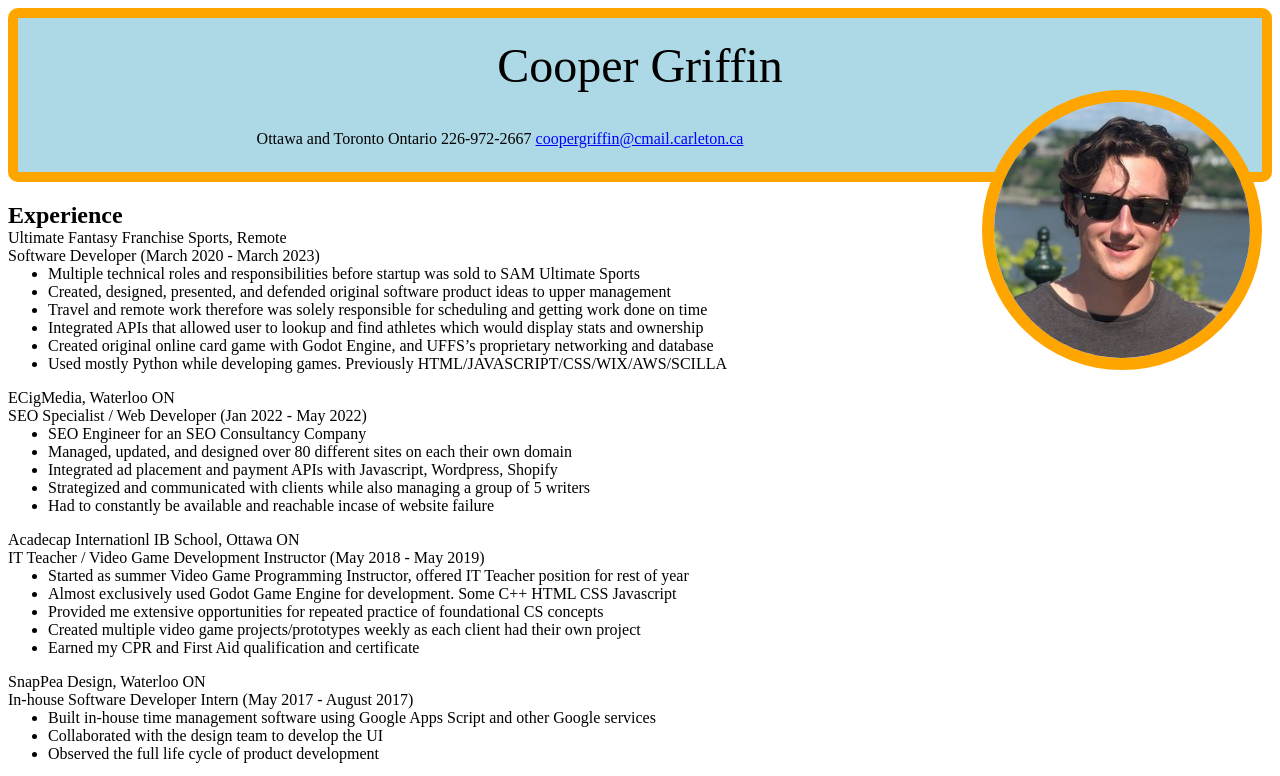
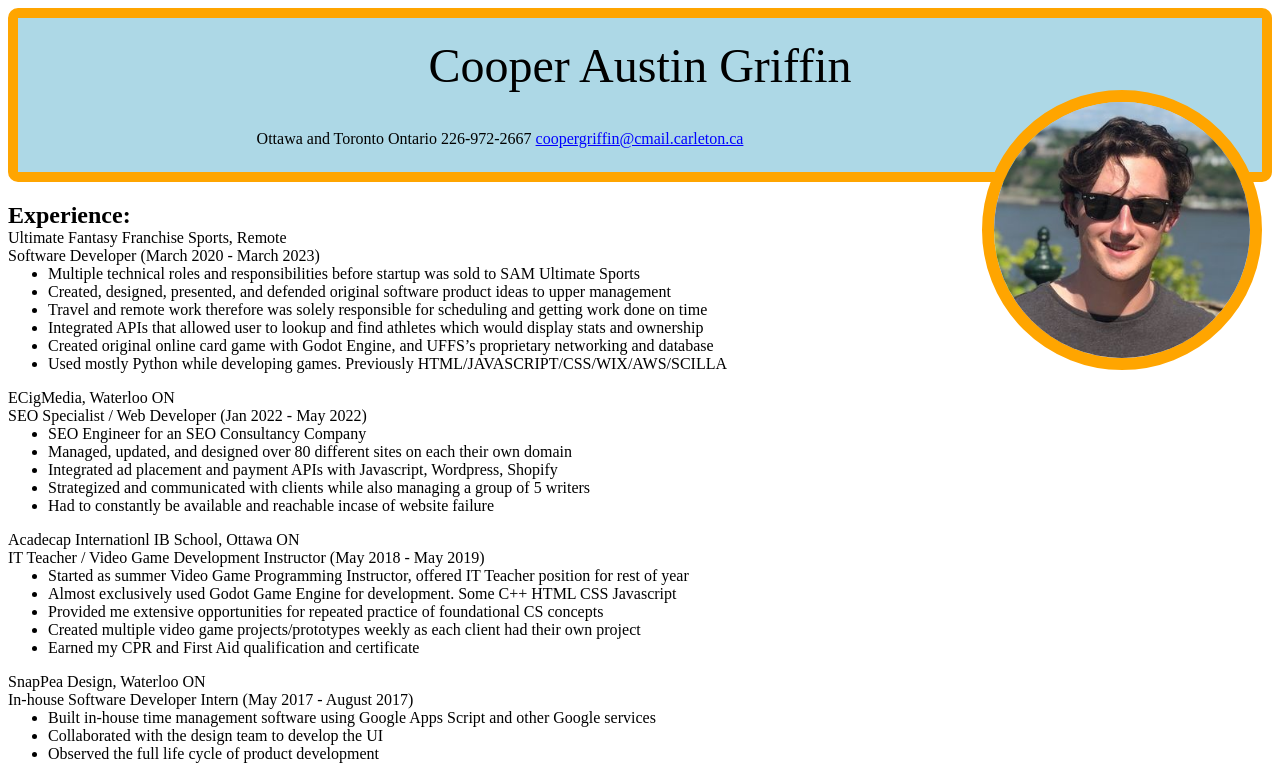
Before and after one commit to coopergriffin/coopergriffin.github.io, a plain HTML site: page index.html in a window 1280 px wide. Shown: the top 776 px of the page. Drawn offline with Linux system fonts and the light colour scheme.

Commit message:
Quick Spelling Fix
Spelling Fix

```diff
--- a/index.html
+++ b/index.html
@@ -13,7 +13,7 @@
 
 	<header class="highlighted">
 
-		<h1>Cooper Griffin</h1>
+		<h1>Cooper Austin Griffin</h1>
 		<img src="pictures/PictureCooperGriffin.jpg" alt="picture" style="width: 20vw; min-width: 100px; max-width: 300px;">
 
 		<nav>
@@ -25,7 +25,7 @@
 
 	<body>
 
-		<h2>Experience</h2>
+		<h2>Experience:</h2>
 
         <p>Ultimate Fantasy Franchise Sports, Remote<br/>
             Software Developer (March 2020 - March 2023)</p>
```
